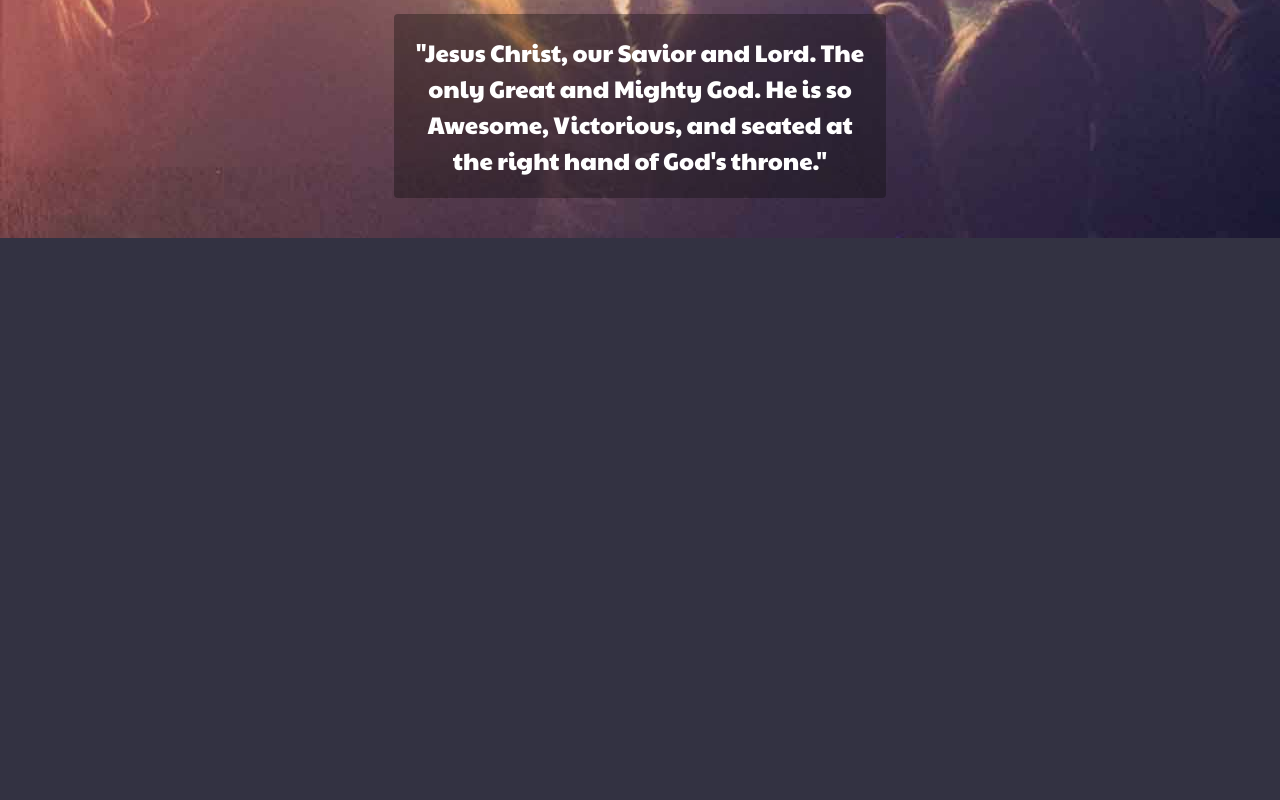
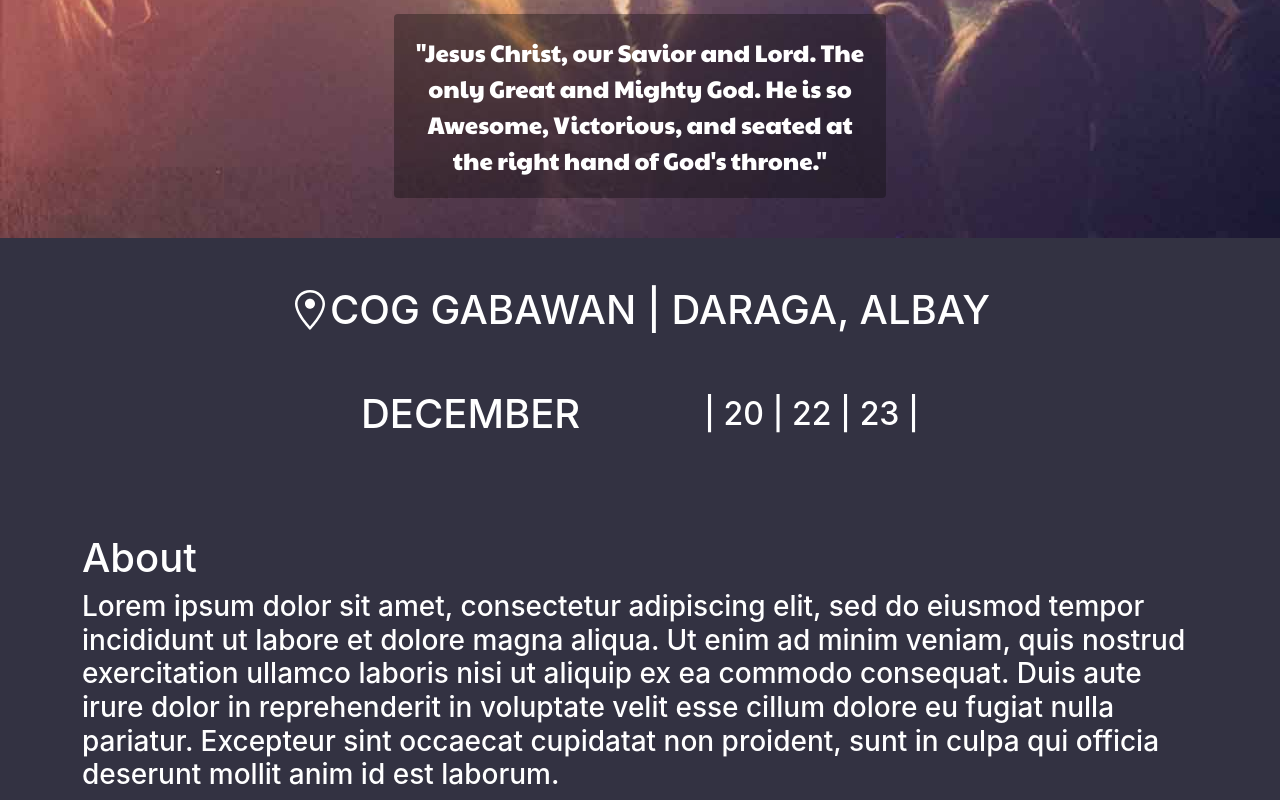
Before and after one commit to Pseudoman21/cog-daraga.com, a React (Create React App) app: page / in a window 1280 px wide. Shown: the part 697-1497 px from the top of the page. Before the commit the page ends 935 px from the top, so only its background shows below. Built offline with nearby package versions, Linux system fonts and the light colour scheme.

Commit message:
Add other initial components

```diff
--- a/package.json
+++ b/package.json
@@ -12,6 +12,7 @@
     "react": "^18.2.0",
     "react-bootstrap": "^2.5.0",
     "react-dom": "^18.2.0",
+    "react-icons": "^4.6.0",
     "react-scripts": "5.0.1",
     "sass": "^1.55.0",
     "web-vitals": "^2.1.4"
--- a/src/App.js
+++ b/src/App.js
@@ -4,6 +4,8 @@ import Navbar from './components/Navbar'
 import { Col, Container, Row } from 'react-bootstrap'
 import AOS from 'aos'
 import 'aos/dist/aos.css'
+import Schedules from './components/Schedules'
+import About from './components/About'
 function App () {
   useEffect(() => {
     AOS.init()
@@ -30,6 +32,8 @@ function App () {
           </Row>
         </Container>
       </header>
+      <Schedules />
+      <About />
     </div>
   )
 }
--- /dev/null
+++ b/src/components/About.js
@@ -0,0 +1,23 @@
+import React from 'react'
+import { Col, Row, Container } from 'react-bootstrap'
+
+export default function About () {
+  return (
+    <Container className='about text-white'>
+      <h1>About</h1>
+      <Row>
+        <Col>
+          <h3>
+            Lorem ipsum dolor sit amet, consectetur adipiscing elit, sed do
+            eiusmod tempor incididunt ut labore et dolore magna aliqua. Ut enim
+            ad minim veniam, quis nostrud exercitation ullamco laboris nisi ut
+            aliquip ex ea commodo consequat. Duis aute irure dolor in
+            reprehenderit in voluptate velit esse cillum dolore eu fugiat nulla
+            pariatur. Excepteur sint occaecat cupidatat non proident, sunt in
+            culpa qui officia deserunt mollit anim id est laborum.
+          </h3>
+        </Col>
+      </Row>
+    </Container>
+  )
+}
--- /dev/null
+++ b/src/components/Schedules.js
@@ -0,0 +1,23 @@
+import React from 'react'
+import { Col, Container, Row } from 'react-bootstrap'
+import { GoLocation } from 'react-icons/go'
+export default function Schedules () {
+  return (
+    <Container className='py-5 text-white'>
+      <div>
+        <h1 className='d-flex justify-content-center'>
+          <GoLocation className='my-auto' />
+          COG GABAWAN | DARAGA, ALBAY
+        </h1>
+      </div>
+      <div className='d-flex justify-content-between py-5 col-lg-6 mx-auto'>
+        <h1 className='my-auto'>DECEMBER</h1>
+        <Row>
+          <Col className='my-auto'>
+            <h2 className='my-auto'>| 20 | 22 | 23 |</h2>
+          </Col>
+        </Row>
+      </div>
+    </Container>
+  )
+}
--- a/src/index.scss
+++ b/src/index.scss
@@ -59,3 +59,7 @@ header {
     text-shadow: 1px 0px 4px #000000;
   }
 }
+
+.about {
+  text-align: left !important;
+}
```
Also changed, not shown: 1 other file (tests, documents, lock files or other folders).
